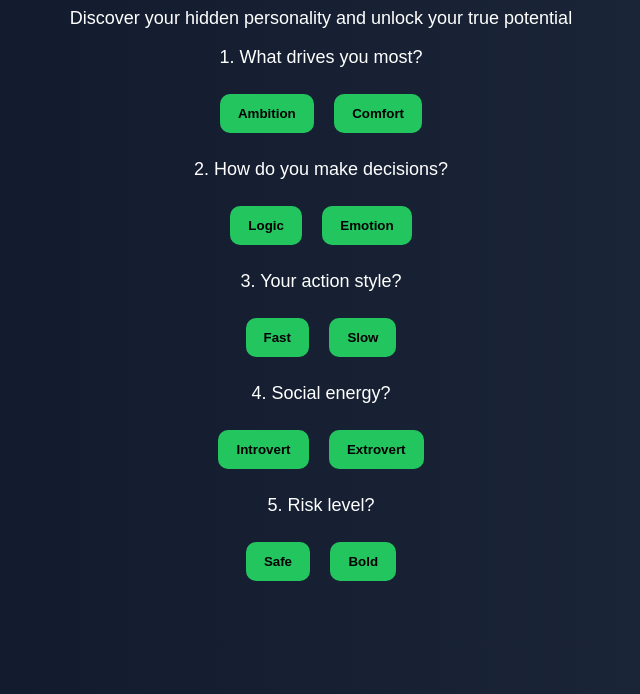
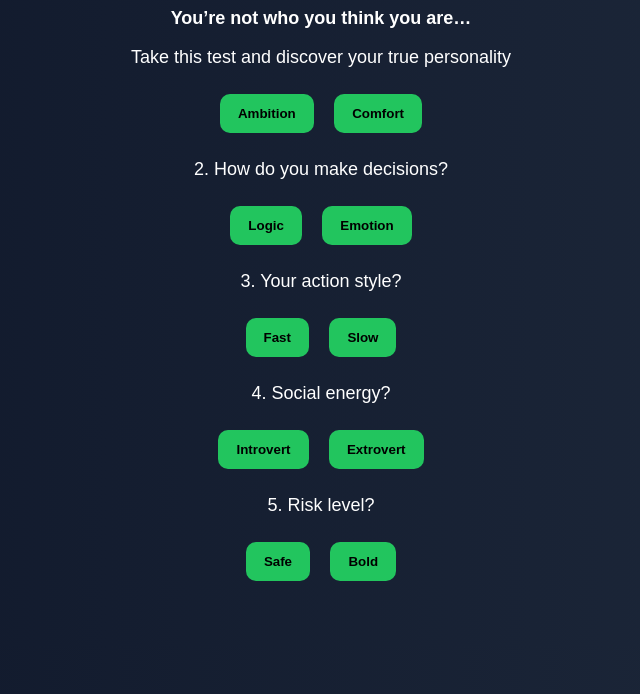
Before and after one commit to sharathchandra1122-bot/Soul-DNA, a plain HTML site: page index.html in a window 1280 px wide. Shown: the part 106-800 px from the top of the page, without its empty margins (319-959 px from the left). Drawn offline with Linux system fonts and the light colour scheme.

Commit message:
Update index.html

```diff
--- a/index.html
+++ b/index.html
@@ -47,13 +47,9 @@ button:hover {
 </head>
 
 <body>
-
 <h1>🧬 SoulDNA AI</h1>
-<p>Discover your hidden personality and unlock your true potential</p>
-
-<div id="quiz">
-
-<p>1. What drives you most?</p>
+<p><b>You’re not who you think you are…</b></p>
+<p>Take this test and discover your true personality</p>
 <button onclick="answer('drive','ambition')">Ambition</button>
 <button onclick="answer('drive','comfort')">Comfort</button>
 
```
